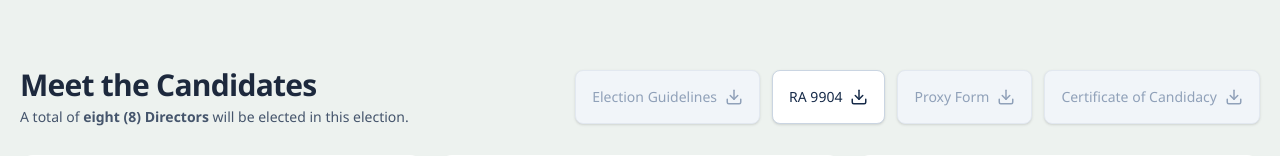
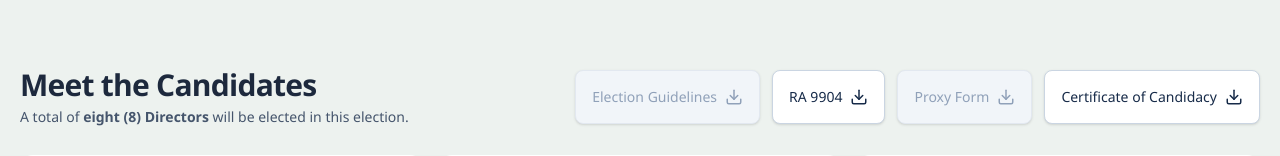
Before and after one commit to markquilab/afpovai-2026, a React (Vite) app: page / in a window 1280 px wide. Shown: the part 708-864 px from the top of the page. Built offline with nearby package versions, Linux system fonts and the light colour scheme.

Commit message:
update download files

```diff
--- a/src/components/sections/CandidateSection.tsx
+++ b/src/components/sections/CandidateSection.tsx
@@ -9,7 +9,11 @@ const resources = [
     filename: "RA_9904_Department_Circular_No_2024-018.pdf",
   },
   { label: "Proxy Form" },
-  { label: "Certificate of Candidacy" },
+  {
+    label: "Certificate of Candidacy",
+    href: "/Certificate%20of%20Candidacy.pdf",
+    filename: "Certificate_of_Candidacy.pdf",
+  },
 ];
 
 export function CandidateSection() {
```
Also changed, not shown: 2 other files (tests, documents, lock files or other folders).
